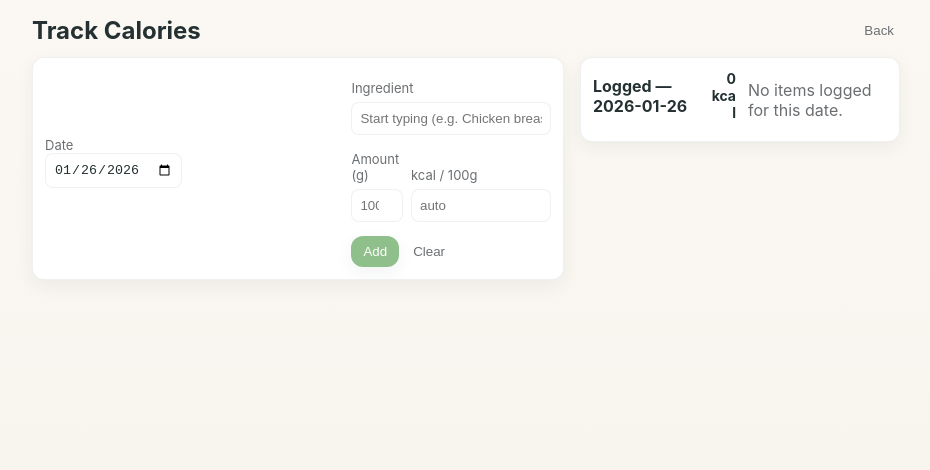
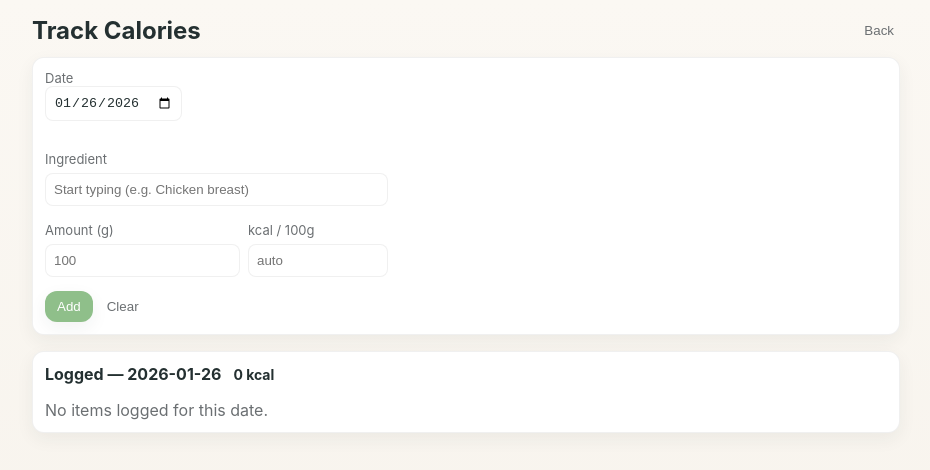
Before and after one commit to AshuferMorningstar/Calorie-Tracker, a React (Vite) app: page /track in a window 1280 px wide. Shown: the top 470 px of the page, without its empty margins (174-1104 px from the left). Built offline with nearby package versions, Linux system fonts and the light colour scheme.

Commit message:
Stack dashboard and track cards vertically on desktop
Updated .dashboard-grid and .track-grid to use a single column layout on desktop, matching the mobile appearance. Adjusted card flex direction and alignment for consistency across devices.

```diff
--- a/styles.css
+++ b/styles.css
@@ -69,7 +69,10 @@ html,body{height:100%;margin:0;font-family:Inter,Segoe UI,Helvetica,Arial,sans-s
 .content{padding:28px;background:transparent}
 
 /* Dashboard grid used on the home screen */
-.dashboard-grid{display:grid;grid-template-columns:1fr 1fr;gap:12px}
+.dashboard-grid{display:grid;grid-template-columns:1fr;gap:12px}
+/* stack dashboard cards vertically on desktop to match mobile appearance */
+.dashboard-grid .card{flex-direction:column;align-items:flex-start;gap:8px}
+.dashboard-grid .card .cal-badge{align-self:flex-start}
 
 /* Square card tile (used for quick actions) */
 .square-card{display:inline-flex;flex-direction:column;align-items:center;justify-content:center;text-align:center;font-weight:700;font-size:15px;padding:6px;width:128px;height:128px;border-radius:12px;line-height:1.1;white-space:normal}
@@ -223,8 +226,10 @@ html,body{height:100%;margin:0;font-family:Inter,Segoe UI,Helvetica,Arial,sans-s
 }
 .panel-backdrop.open{ opacity:1; pointer-events:auto }
 
-/* Track page layout */
-.track-grid{display:grid;grid-template-columns:1fr 320px;gap:16px}
+.track-grid{display:grid;grid-template-columns:1fr;gap:16px}
+/* keep cards stacked like mobile for desktop as well */
+.track-grid .card{flex-direction:column;align-items:flex-start;gap:8px}
+.track-grid .card .cal-badge{align-self:flex-start}
 @media (max-width:720px){.track-grid{grid-template-columns:1fr}}
 .track-form .form-row{display:flex;flex-direction:column;gap:6px;margin-bottom:6px}
 .track-form input{padding:8px;border-radius:8px;border:1px solid var(--card-border);background:var(--card-bg);color:var(--text)}
```
